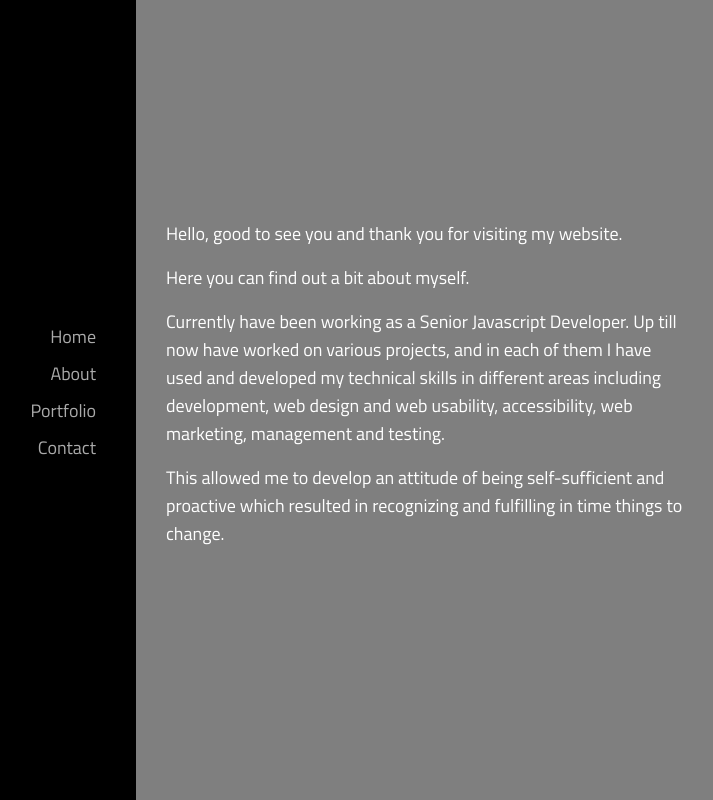
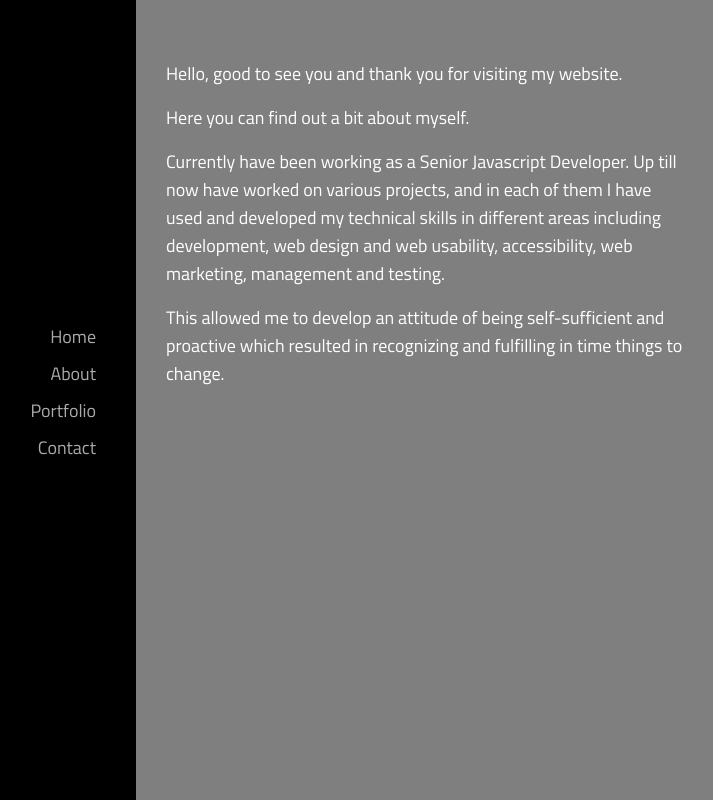
Before and after one commit to rdrozdowski/rdrozdowski.github.io, a React app: page /#/Home in a window 1280 px wide. Shown: the whole page, without its empty margins (184-897 px from the left). Built offline with nearby package versions, Linux system fonts and the light colour scheme.

Commit message:
adds new projects done in past / adds a scrollbar

```diff
--- a/src/styles.css
+++ b/src/styles.css
@@ -235,6 +235,8 @@ footer p {
     width: 60%;
     line-height: 28px;
     padding: 20px;
+    height: 90vh;
+    overflow-y: auto;
   }
 
   .Row__col--align--center {
```
Also changed, not shown: src/Components/UI/Menu/Menu.json (+1 -1 lines).
